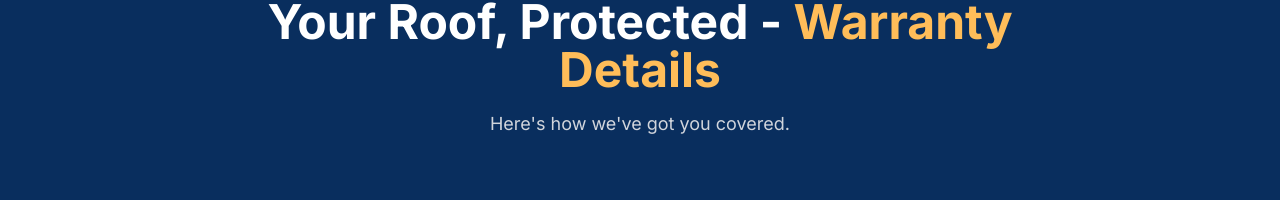
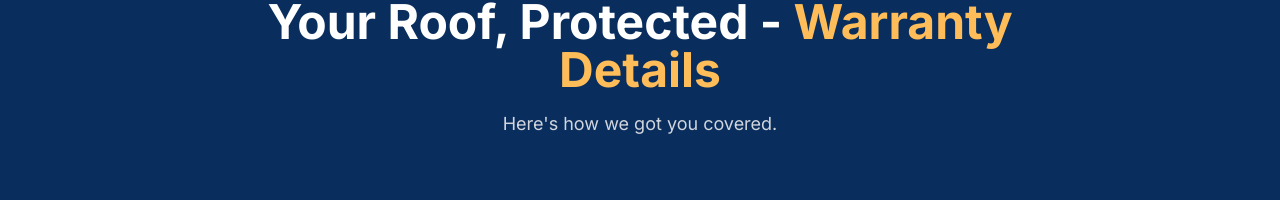
Before and after one commit to bb290/frenchroofing-website, a Next.js app: page /warranties in a window 1280 px wide. Shown: the part 147-347 px from the top of the page. Built offline with nearby package versions, Linux system fonts and the light colour scheme.

Commit message:
Change warranty hero subtext to 'Here's how we got you covered'

```diff
--- a/src/app/warranties/page.tsx
+++ b/src/app/warranties/page.tsx
@@ -86,7 +86,7 @@ export default function WarrantiesPage() {
             <span className="text-[#ffbd59]">Warranty Details</span>
           </h1>
           <p className="mt-4 text-lg text-gray-300 max-w-2xl mx-auto">
-            Here&apos;s how we&apos;ve got you covered.
+            Here&apos;s how we got you covered.
           </p>
         </div>
       </section>
```
